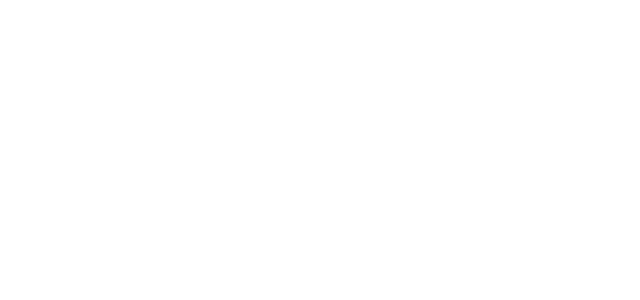
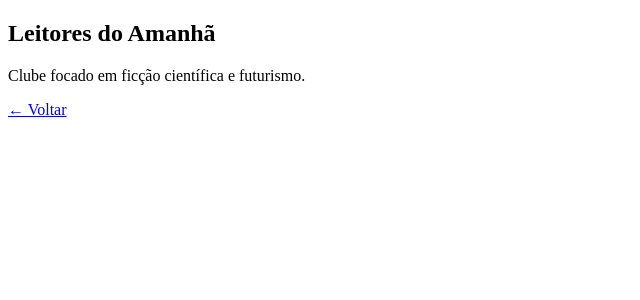
Before and after one commit to Lucas-1234567890/AT-REACT, a React (Vite) app: page /clube/1 in a window 1280 px wide. Before the commit this address had no page. Shown: the top 300 px of the page, without its empty margins (0-640 px from the left). Built offline with nearby package versions, Linux system fonts and the light colour scheme.

Commit message:
tarefa 10: rota dinamica /clube/:id com useParams

```diff
--- a/src/App.jsx
+++ b/src/App.jsx
@@ -1,12 +1,31 @@
+import { useState, useEffect } from 'react';
 import { Routes, Route } from 'react-router-dom';
 import ClubeLista from './components/ClubeLista';
 import NovoClube from './components/NovoClube';
+import DetalhesClube from './components/DetalhesClube';
 
 function App() {
+  const [clubes, setClubes] = useState([]);
+
+  useEffect(() => {
+    fetch('/clubes.json')
+      .then((r) => r.json())
+      .then((data) => setClubes(data));
+  }, []);
+
+  function adicionarClube(novoClube) {
+    setClubes([...clubes, { id: Date.now(), ...novoClube }]);
+  }
+
+  function excluirClube(id) {
+    setClubes(clubes.filter((c) => c.id !== id));
+  }
+
   return (
     <Routes>
-      <Route index element={<ClubeLista />} />
-      <Route path="/adicionar" element={<NovoClube />} />
+      <Route index element={<ClubeLista clubes={clubes} onExcluir={excluirClube} />} />
+      <Route path="/adicionar" element={<NovoClube onAdicionar={adicionarClube} />} />
+      <Route path="/clube/:id" element={<DetalhesClube clubes={clubes} />} />
     </Routes>
   );
 }
--- a/src/components/ClubeLista.jsx
+++ b/src/components/ClubeLista.jsx
@@ -1,38 +1,19 @@
 import { useState, useEffect } from 'react';
 import NovoClube from './NovoClube';
-import { NavLink } from 'react-router-dom';
+import { NavLink, Link } from 'react-router-dom';
 
-
-function ClubeLista() {
-  const [clubes, setClubes] = useState([]);
-
-  useEffect(() => {
-    fetch('/clubes.json')
-      .then((res) => res.json())
-      .then((data) => setClubes(data));
-  }, []);
-
-  function adicionarClube(novoClube) {
-    setClubes([...clubes, { id: Date.now(), ...novoClube }]);
-  }
-
-  function excluirClube(id) {
-  setClubes(clubes.filter((c) => c.id !== id));
-  }
-
-
+function ClubeLista({ clubes, onExcluir }) {
   return (
     <div>
       <h1>Clubes de Leitura</h1>
       <ul>
         {clubes.map((clube) => (
           <li key={clube.id}>
-            {clube.nome}
-            <button onClick={() => excluirClube(clube.id)}>Excluir</button>
+            <Link to={`/clube/${clube.id}`}>{clube.nome}</Link>
+            <button onClick={() => onExcluir(clube.id)}>Excluir</button>
           </li>
         ))}
       </ul>
-      {/* <NovoClube onAdicionar={adicionarClube} /> */}
       <NavLink
         to="/adicionar"
         style={({ isActive }) => ({ fontWeight: isActive ? 'bold' : 'normal', color: isActive ? 'blue' : 'inherit' })}
--- /dev/null
+++ b/src/components/DetalhesClube.jsx
@@ -0,0 +1,18 @@
+import { useParams, Link } from 'react-router-dom';
+
+function DetalhesClube({ clubes }) {
+  const { id } = useParams();
+  const clube = clubes.find((c) => c.id === Number(id));
+
+  if (!clube) return <p>Clube não encontrado.</p>;
+
+  return (
+    <div>
+      <h2>{clube.nome}</h2>
+      <p>{clube.descricao}</p>
+      <Link to="/">← Voltar</Link>
+    </div>
+  );
+}
+
+export default DetalhesClube;
```
